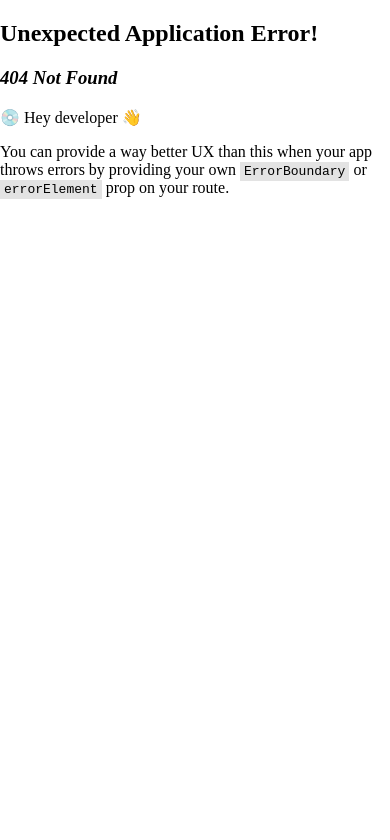
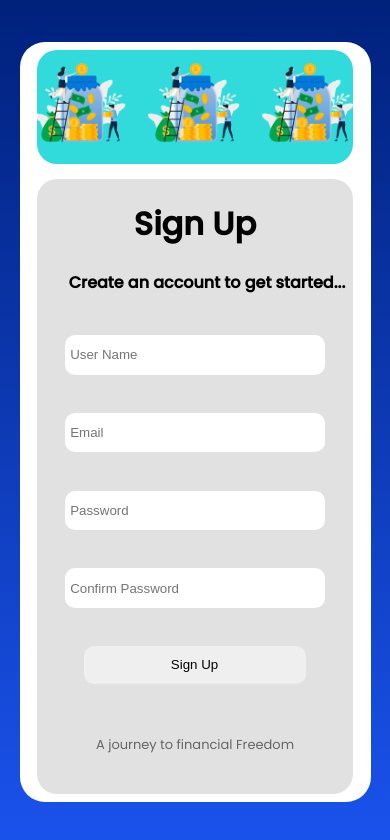
Before and after one commit to edd-ie/pockets, a React (Vite) app: page /signUp in a window 390 px wide. Before the commit this address had no page. Shown: the top 840 px of the page. Built offline with nearby package versions, Linux system fonts and the light colour scheme.

Commit message:
Sign up form structure and UI edit

```diff
--- a/src/App.css
+++ b/src/App.css
@@ -1,6 +1,10 @@
+@import url('https://fonts.googleapis.com/css2?family=Poppins:wght@400;500&display=swap');
+
 body{
+    font-family: 'Poppins', sans-serif;
     margin: 0;
     padding: 0;
+    background: linear-gradient(#00217c, #1a52ec);
 }
 
 li, ul, ol, a{
--- a/src/App.jsx
+++ b/src/App.jsx
@@ -5,6 +5,7 @@ import Dashboard from './components/Dashboard';
 import Mobile from './components/Mobile';
 import Cards from './components/Cards';
 import Subscription from './components/Subscription';
+import SignUp from './components/Signup';
 
 function App() {
 
@@ -24,6 +25,10 @@ function App() {
       {
         path: "/subscription",
         element: <Subscription/>
+      },
+      {
+        path: "/signUp",
+        element: <SignUp/>
       }
     ]
   );
--- a/src/components/Dashboard.css
+++ b/src/components/Dashboard.css
@@ -5,7 +5,7 @@
     height: 100%;
     margin: 0;
     padding: 0;
-    background: rgb(2, 2, 53);
+    background: linear-gradient(#00217c, #1a52ec);
     display: flex;
     flex-direction: column;
     overflow: hidden;
--- /dev/null
+++ b/src/components/Signup.css
@@ -0,0 +1,145 @@
+#eSignPage {
+    position: absolute;
+    width: 100%;
+    height: 100%;
+    margin: 0;
+    padding: 0;
+    /* background: rgba(0, 0, 241, 0.808); */
+    background: linear-gradient(#00217c, #1a52ec);
+    display: flex;
+    flex-direction: column;
+    overflow: hidden;
+    justify-content: center;
+    align-items: center;
+    margin: 0;
+    padding: 0;
+}
+
+#eSignDiv{
+    position: relative;
+    width: 80%;
+    height: 80%;
+    background: white;
+    border-radius: 25px;
+    display: flex;
+    flex-direction: row;
+    justify-content: space-around;
+    align-items: center;
+}
+
+.eSign{
+    position: relative;
+    width: 47%;
+    height: 93%;
+    border-radius: 20px;
+}
+
+#eSign1{
+    background-color: rgb(50, 219, 219);
+    background-image: url('./images/moneyBg.png');
+    background-position: center;
+    background-repeat: no-repeat;
+}
+
+#eSign2{
+    text-align: center;
+    background: rgba(0, 0, 0, 0.116);
+}
+
+#eSignH3{
+    text-align: left;
+    margin-left: 10%;
+}
+
+#eSignForm{
+    position: relative;
+    display: flex;
+    flex-direction: column;
+    width: 100%;
+    height: 76.5%;
+    justify-content: space-around;
+    align-items: center;
+    margin: 0;
+    border-radius: 15px;
+}
+
+.eInput{
+    position: relative;
+    height: 8%;
+    width: 80%;
+    border-radius: 10px;
+    border: none;
+    padding-left: 5px;
+}
+
+#eSignBtn{
+    width: 70%;
+}
+#eSignBtn:hover{
+    background-color: rgb(50, 219, 219);
+}
+
+#eSignTxt{
+    color: rgba(0, 0, 0, 0.548);
+    font-size: small;
+}
+
+/*------------ For small screens------------*/
+@media only screen and (max-width: 500px) {
+    #eSignDiv{
+        position: relative;
+        width: 80%;
+        height: 90%;
+        background: white;
+        border-radius: 25px;
+        display: flex;
+        flex-direction: column;
+        justify-content: space-around;
+    }
+
+    .eSign{
+        position: relative;
+        width: 95%;
+        border-radius: 20px;
+    }
+
+    #eSign1{
+        background-color: rgb(50, 219, 219);
+        background-image: url('./images/moneyBg.png');
+        background-size: contain;
+        background-position: center;
+        height: 10%;
+    }
+
+    #eSign2{
+        text-align: center;
+        background: rgba(0, 0, 0, 0.116);
+        height: 85%;
+    }
+}
+
+@media only screen and (max-width: 1000px) {
+    #eSignDiv {
+        position: relative;
+        width: 90%;
+        height: 90%;
+        display: flex;
+        flex-direction: column;
+        justify-content: space-around;
+    }
+    #eSign1{
+        background-color: rgb(50, 219, 219);
+        background-image: url('./images/moneyBg.png');
+        background-size: contain;
+        background-position: center;
+        background-repeat: inherit;
+        height: 15%;
+        width: 90%;
+    }
+    #eSign2{
+        text-align: center;
+        background: rgba(0, 0, 0, 0.116);
+        height: 81%;
+        width: 90%;
+    }
+}
--- /dev/null
+++ b/src/components/Signup.jsx
@@ -0,0 +1,25 @@
+import React from 'react';
+import './Signup.css'
+
+export default function SignUp() {
+
+    return(
+        <div id='eSignPage'>
+            <div id='eSignDiv'>
+                <div className='eSign' id='eSign1'></div>
+                <div className='eSign' id='eSign2'>
+                    <h1 >Sign Up</h1>
+                    <h4 id='eSignH3'>Create an account to get started...</h4>
+                    <form action="submit" id='eSignForm'>
+                        <input className='eInput' type="text" placeholder='User Name' required/>
+                        <input className='eInput' type="email" placeholder='Email' required/>
+                        <input className='eInput' type="password" placeholder='Password' required/>
+                        <input className='eInput' type="password" placeholder='Confirm Password' required/>
+                        <input className='eInput' id='eSignBtn' type="submit" value="Sign Up"/>
+                        <p id='eSignTxt'>A journey to financial Freedom</p>
+                    </form>
+                </div>
+            </div>
+        </div>
+    )
+}
--- a/src/components/Subscription.css
+++ b/src/components/Subscription.css
@@ -4,7 +4,7 @@
     height: 100%;
     margin: 0;
     padding: 0;
-    background: rgb(2, 2, 53);
+    background: linear-gradient(#00217c, #1a52ec);
     display: flex;
     flex-direction: row;
     overflow: hidden;
@@ -53,7 +53,7 @@ li, ul, ol, a{
 
 .eButtonSub{
     position: relative;
-    border: 1px solid black;
+    border: 1px solid rgba(0, 0, 0, 0.726);
     border-radius: 10px;
     width: 30%;
     height: 100%;
@@ -62,5 +62,53 @@ li, ul, ol, a{
     padding-top: 2%;
     margin-left: 35%;
     color: #000;
+    font-size: large;
     cursor: pointer;
 }
+
+.eButtonSub:hover{
+    background-color: rgb(16, 150, 16);
+    color: white;
+}
+
+/*------------ For small screens------------*/
+@media only screen and (max-width: 500px) {
+    #eSub{
+        flex-direction: column;
+        justify-content: space-between;
+        align-items: center;
+    }
+
+    #eBasic, #ePremium{
+        position: relative;
+        height: 80%;
+        width: 70%;
+        background: white;
+        margin-top: 2%;
+        border-radius: 30px;
+        display: flex;
+        flex-direction: column;
+        justify-content: space-around;
+    }
+}
+
+@media only screen and (max-width: 1000px) {
+    #eSub {
+        flex-direction: column;
+        justify-content: space-between;
+        align-items: center;
+    }
+
+    #eBasic,
+    #ePremium {
+        position: relative;
+        height: 80%;
+        width: 55%;
+        background: white;
+        margin-top: 5%;
+        border-radius: 30px;
+        display: flex;
+        flex-direction: column;
+        justify-content: space-between;
+    }
+}
```
Also changed, not shown: src/components/images/moneyBg.png (added).
